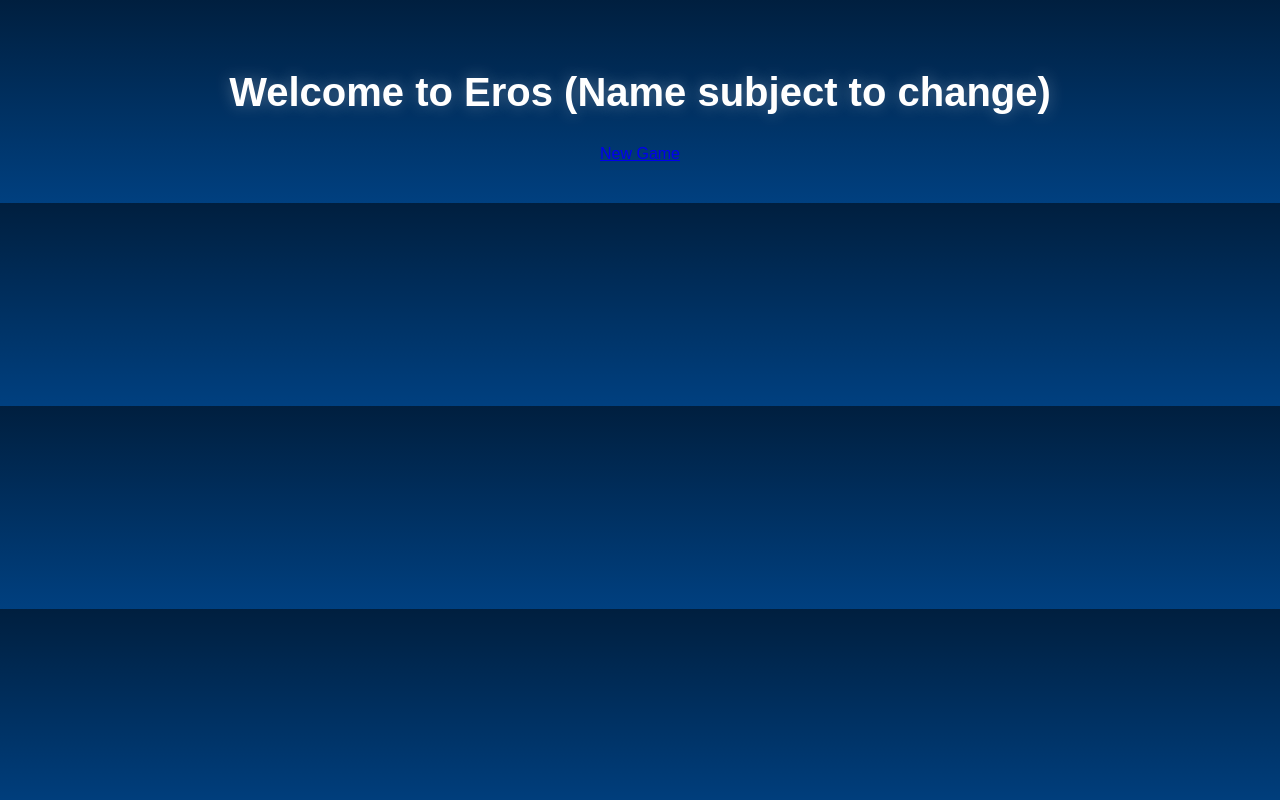
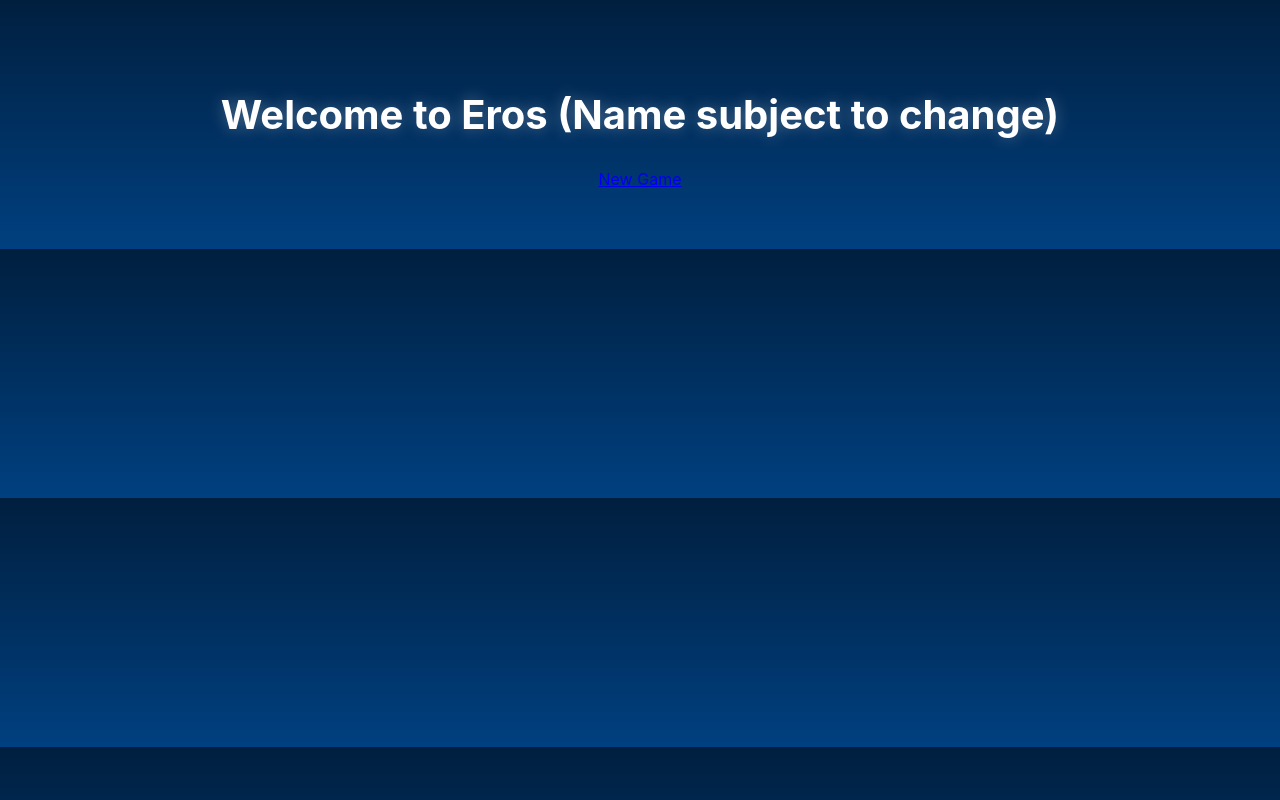
Before and after one commit to Mechanist0/space-traders, a React (Create React App) app: page / in a window 1280 px wide. Built offline with nearby package versions, Linux system fonts and the light colour scheme.

Commit message:
Removed from index.js

```diff
--- a/src/App.js
+++ b/src/App.js
@@ -1,8 +1,18 @@
-import "./App.css";
+import { BrowserRouter as Router, Routes, Route } from "react-router-dom";
 import Home from "./Components/pages/Home";
+import NewGame from "./Components/pages/NewGame";
 
 function App() {
-  return <Home />;
+  return (
+    <div className="App">
+      <Router>
+        <Routes>
+          <Route path="/" element={<Home />} />
+          <Route path="/newgame" element={<NewGame />} />
+        </Routes>
+      </Router>
+    </div>
+  );
 }
 
 export default App;
--- a/src/index.js
+++ b/src/index.js
@@ -1,28 +1,11 @@
 import React from "react";
 import ReactDOM from "react-dom/client";
-import { createBrowserRouter, RouterProvider } from "react-router-dom";
+import App from "./App";
 import "./index.css";
-import App from "./App";
-import Home from "./Components/pages/Home";
-import NewGame from "./Components/pages/NewGame";
 
-const router = createBrowserRouter([
-  {
-    path: "/",
-    element: <App />,
-  },
-  {
-    path: "/home",
-    element: <Home />,
-  },
-  {
-    path: "/newgame",
-    element: <NewGame />,
-  },
-]);
-
-ReactDOM.createRoot(document.getElementById("root")).render(
+const root = ReactDOM.createRoot(document.getElementById("root"));
+root.render(
   <React.StrictMode>
-    <RouterProvider router={router} />
+    <App />
   </React.StrictMode>,
 );
```
